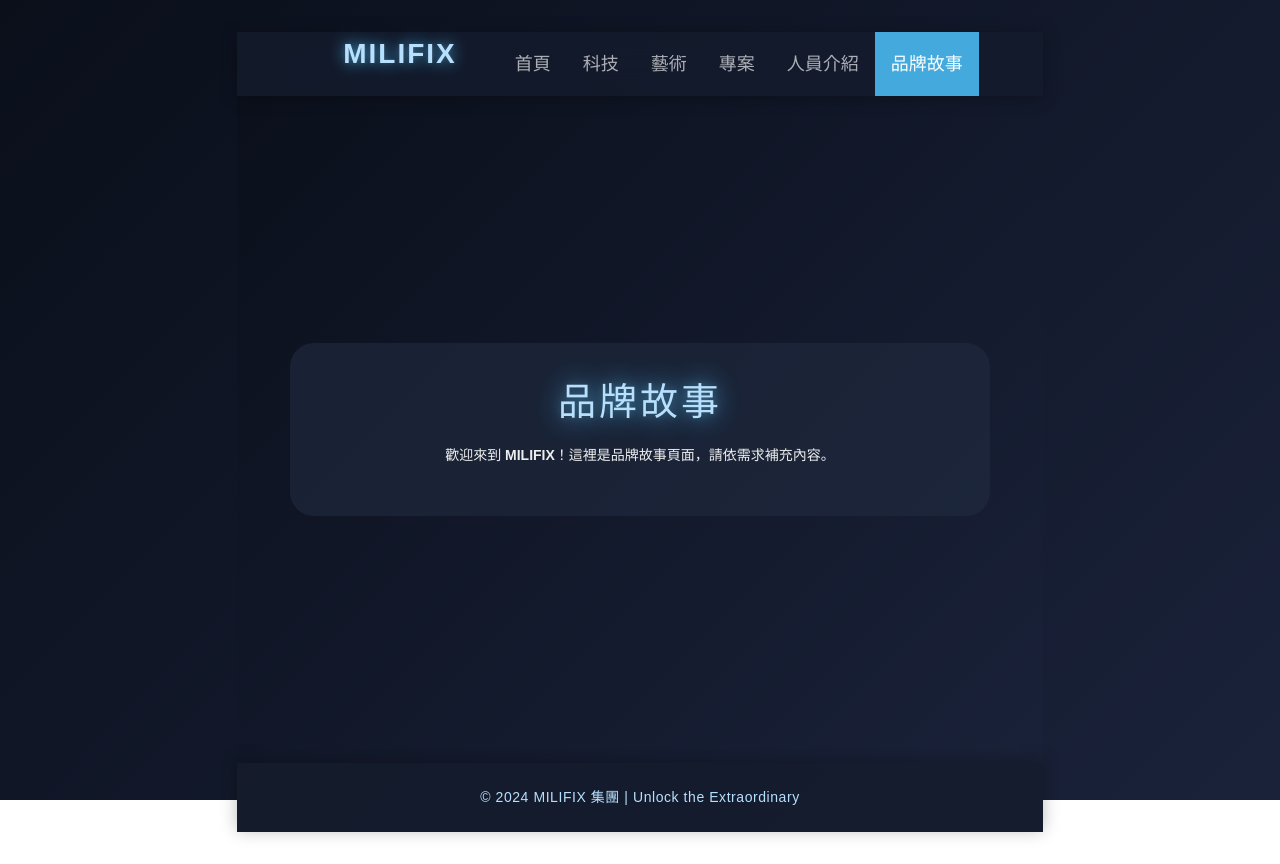
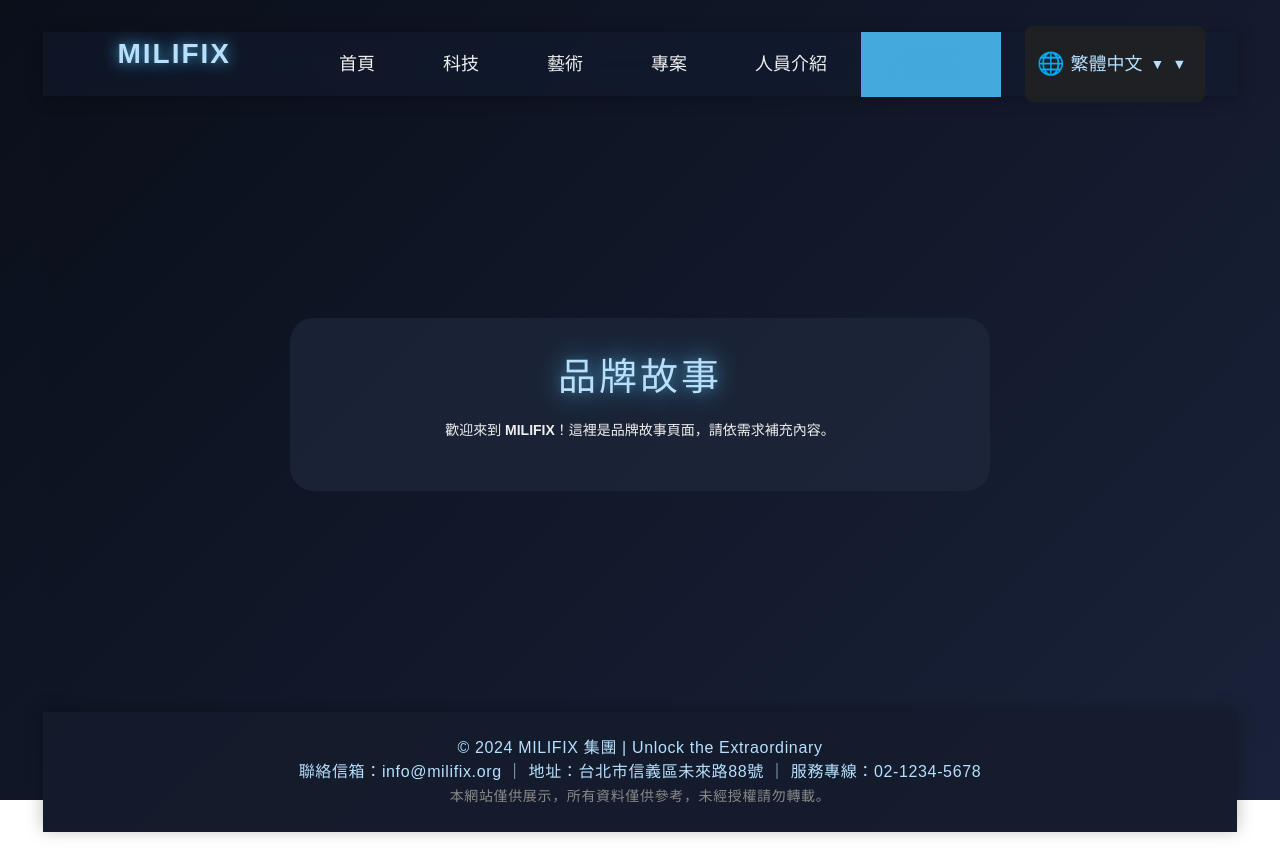
Before and after one commit to div-sir/milifix-react, a React (Vite) app: page /story in a window 1280 px wide. Built offline with nearby package versions, Linux system fonts and the light colour scheme.

Commit message:
導覽列毛玻璃特效、hover特效、語言選單、內容卡片與頁尾全站一致

```diff
--- a/src/App.jsx
+++ b/src/App.jsx
@@ -49,8 +49,10 @@ function App() {
             <Paragraph italic style={{ color: '#b6e0fe', textAlign: 'center' }}>{story.vision}</Paragraph>
           </div>
         </Content>
-        <Footer style={{ background: 'rgba(20,28,44,0.85)', color: '#b6e0fe', textAlign: 'center' }}>
-          &copy; 2024 MILIFIX 集團 | Unlock the Extraordinary
+        <Footer style={{ background: 'rgba(20,28,44,0.85)', color: '#b6e0fe', textAlign: 'center', width: '100%', padding: '24px 0', fontSize: 16 }}>
+          &copy; 2024 MILIFIX 集團 | Unlock the Extraordinary<br/>
+          聯絡信箱：info@milifix.org ｜ 地址：台北市信義區未來路88號 ｜ 服務專線：02-1234-5678<br/>
+          <span style={{ color: '#888', fontSize: 14 }}>本網站僅供展示，所有資料僅供參考，未經授權請勿轉載。</span>
         </Footer>
       </Layout>
     </ConfigProvider>
--- a/src/NavBar.jsx
+++ b/src/NavBar.jsx
@@ -1,5 +1,5 @@
-import React from 'react';
-import { Layout, Menu } from 'antd';
+import React, { useState } from 'react';
+import { Layout, Menu, Dropdown } from 'antd';
 
 const { Header } = Layout;
 
@@ -12,22 +12,102 @@ const navItems = [
   { key: 'story', label: '品牌故事', path: '/story' },
 ];
 
-export default function NavBar({ active }) {
-  // 若未用 react-router-dom，可用 window.location 取代 useNavigate
+const langOptions = [
+  { key: 'zh', label: '繁體中文' },
+  { key: 'en', label: 'English' },
+  { key: 'ja', label: '日本語' },
+];
+
+export default function NavBar({ active, onLangChange, lang = 'zh' }) {
+  const [langOpen, setLangOpen] = useState(false);
   const navigate = (path) => { window.location.href = path; };
   return (
-    <Header style={{ background: 'rgba(20,28,44,0.85)', display: 'flex', alignItems: 'center', justifyContent: 'space-between', padding: '0 5vw', width: '100%' }}>
-      <div className="logo" style={{ color: '#b6e0fe', fontSize: 28, fontWeight: 'bold', letterSpacing: 2, fontFamily: 'Orbitron, Arial, sans-serif', flexShrink: 0 }}>MILIFIX</div>
+    <Header
+      style={{
+        width: '100%',
+        padding: 0,
+        position: 'sticky',
+        top: 0,
+        zIndex: 100,
+        background: 'rgba(20,28,44,0.55)',
+        boxShadow: '0 2px 16px 0 #0004',
+        backdropFilter: 'blur(18px) saturate(1.5)',
+        WebkitBackdropFilter: 'blur(18px) saturate(1.5)',
+        display: 'flex',
+        alignItems: 'center',
+        justifyContent: 'space-between',
+      }}
+    >
+      <div style={{ display: 'flex', alignItems: 'center', width: '100%' }}>
+        <div
+          className="logo"
+          style={{
+            color: '#b6e0fe', fontSize: 28, fontWeight: 'bold', letterSpacing: 2,
+            fontFamily: 'Orbitron, Arial, sans-serif', flexShrink: 0, marginLeft: 32, cursor: 'pointer'
+          }}
+          onClick={() => navigate('/')}
+        >MILIFIX</div>
         <Menu
           theme="dark"
           mode="horizontal"
           selectedKeys={[active]}
           items={navItems.map(item => ({
             key: item.key,
-          label: <span onClick={() => navigate(item.path)}>{item.label}</span>
+            label: (
+              <span
+                onClick={() => navigate(item.path)}
+                style={{
+                  padding: '0 18px',
+                  transition: 'color 0.2s, box-shadow 0.2s',
+                  position: 'relative',
+                  fontWeight: 500,
+                  fontSize: 18,
+                  color: active === item.key ? '#4ad' : '#eee',
+                  textShadow: active === item.key ? '0 0 8px #4ad8' : 'none',
+                }}
+                onMouseEnter={e => {
+                  e.target.style.textDecoration = 'underline';
+                  e.target.style.textShadow = '0 0 8px #4ad8';
+                }}
+                onMouseLeave={e => {
+                  e.target.style.textDecoration = 'none';
+                  e.target.style.textShadow = active === item.key ? '0 0 8px #4ad8' : 'none';
+                }}
+              >{item.label}</span>
+            )
           }))}
-        style={{ background: 'rgba(20,28,44,0.0)', fontSize: 18, flex: 1, minWidth: 0, overflowX: 'auto' }}
+          style={{ background: 'none', flex: 1, minWidth: 0, marginLeft: 32, borderBottom: 'none' }}
         />
+        <Dropdown
+          open={langOpen}
+          onOpenChange={setLangOpen}
+          menu={{
+            items: langOptions.map(opt => ({
+              key: opt.key,
+              label: (
+                <span
+                  style={{ padding: '8px 18px', display: 'block', color: lang === opt.key ? '#4ad' : '#b6e0fe', fontWeight: lang === opt.key ? 700 : 400 }}
+                  onClick={() => { setLangOpen(false); onLangChange && onLangChange(opt.key); }}
+                >{opt.label}</span>
+              )
+            }))
+          }}
+        >
+          <div
+            className="lang-selected"
+            style={{
+              background: '#222c', color: '#b6e0fe', padding: '6px 18px 6px 12px', borderRadius: 8,
+              fontSize: 18, display: 'flex', alignItems: 'center', marginRight: 32, marginLeft: 24,
+              cursor: 'pointer', userSelect: 'none', transition: 'background 0.2s',
+            }}
+            onClick={() => setLangOpen(!langOpen)}
+          >
+            <span className="globe" style={{ fontSize: 22, marginRight: 6 }}>🌐</span>
+            {langOptions.find(opt => opt.key === lang)?.label || '繁體中文'}
+            <span style={{ marginLeft: 8, fontSize: 14, transform: langOpen ? 'rotate(180deg)' : 'none', transition: 'transform 0.2s' }}>▼</span>
+          </div>
+        </Dropdown>
+      </div>
     </Header>
   );
 }
--- a/src/Story.jsx
+++ b/src/Story.jsx
@@ -37,8 +37,10 @@ export default function Story() {
             </Paragraph>
           </div>
         </Content>
-        <Footer style={{ background: 'rgba(20,28,44,0.85)', color: '#b6e0fe', textAlign: 'center' }}>
-          &copy; 2024 MILIFIX 集團 | Unlock the Extraordinary
+        <Footer style={{ background: 'rgba(20,28,44,0.85)', color: '#b6e0fe', textAlign: 'center', width: '100%', padding: '24px 0', fontSize: 16 }}>
+          &copy; 2024 MILIFIX 集團 | Unlock the Extraordinary<br/>
+          聯絡信箱：info@milifix.org ｜ 地址：台北市信義區未來路88號 ｜ 服務專線：02-1234-5678<br/>
+          <span style={{ color: '#888', fontSize: 14 }}>本網站僅供展示，所有資料僅供參考，未經授權請勿轉載。</span>
         </Footer>
       </Layout>
     </ConfigProvider>
```
Lines whose indentation alone changed are shown as unchanged.
